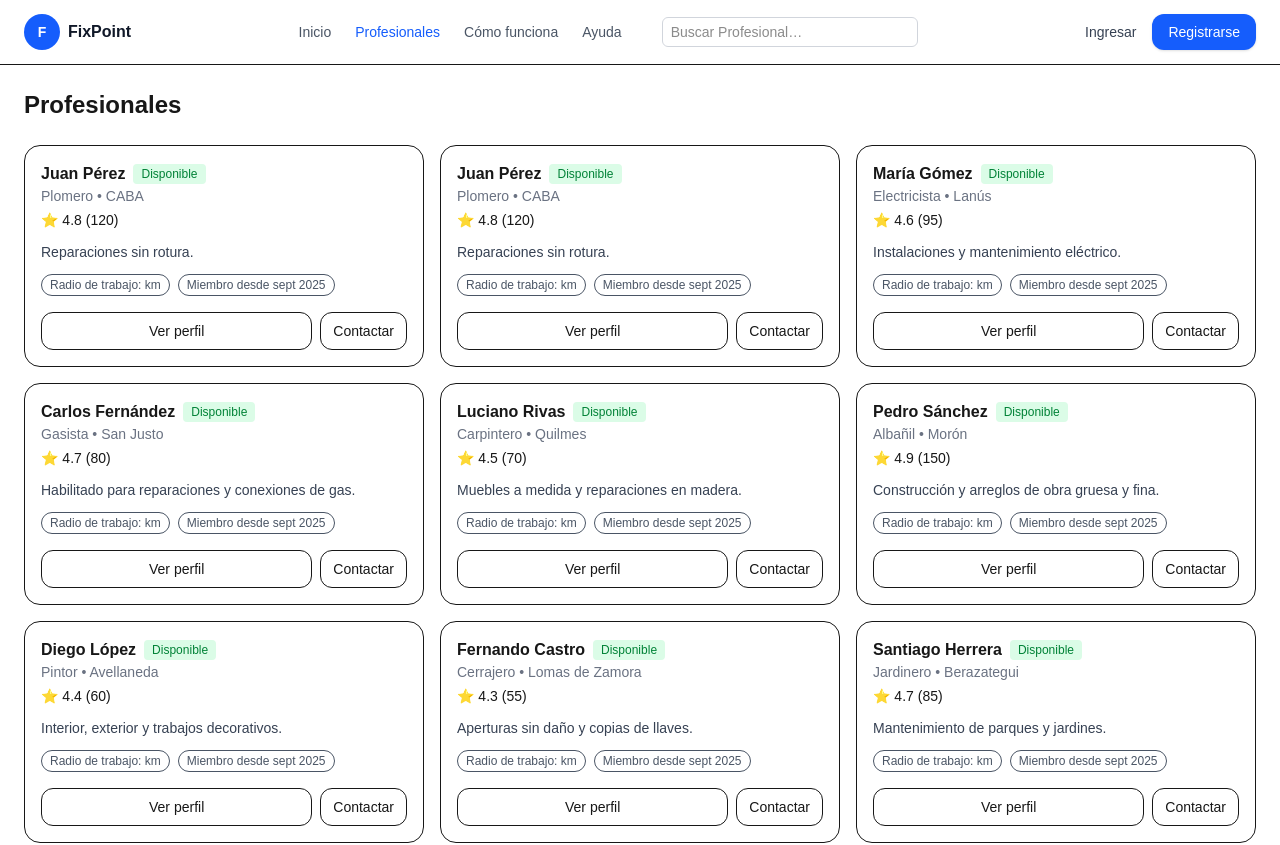
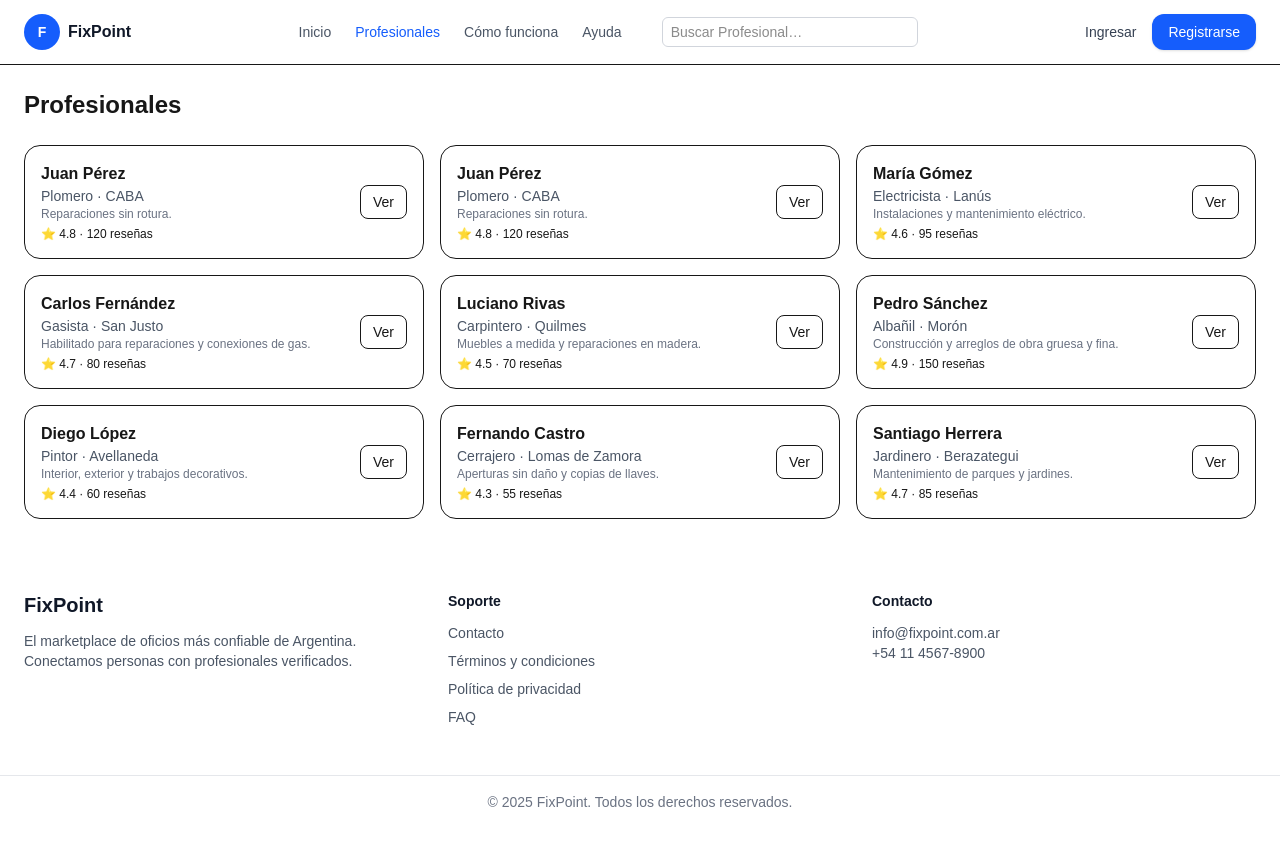
Before and after one commit to grupo63/fixPoint, a Next.js app in the folder front/: page /profesionales in a window 1280 px wide. Shown: the top 845 px of the page. Built offline with nearby package versions, Linux system fonts and the light colour scheme.

Commit message:
Dashboard Roles

```diff
--- /dev/null
+++ b/front/src/app/(views)/(protected)/profesional/dashboard/page.tsx
@@ -0,0 +1,142 @@
+// app/(views)/(protected)/professional/dashboard/page.tsx
+"use client";
+import * as React from "react";
+import { DashboardCard } from "@/components/profesionalProfile/dashboardCard";
+import type { Professional } from "@/types/profesionalTypes";
+import fetchProfessionals from "@/helper/mockProfesionales"; // default export en tu mock
+
+// Simula el usuario logueado (cambiá esto cuando tengas auth real)
+const LOGGED_USER_ID = "u8";
+
+function formatSince(iso?: string) {
+  if (!iso) return "-";
+  const d = new Date(iso);
+  if (Number.isNaN(d.getTime())) return "-";
+  return new Intl.DateTimeFormat("es-AR", { month: "short", year: "numeric" }).format(d);
+}
+
+export default function ProfessionalDashboardPage() {
+  const [pro, setPro] = React.useState<Professional | null>(null);
+
+  React.useEffect(() => {
+    let mounted = true;
+    (async () => {
+      const list = await fetchProfessionals();                 // trae tu lista mockeada
+      const found = list.find(p => p.userId === LOGGED_USER_ID) // busca por userId
+                 ?? list[0]                                    // fallback
+                 ?? null;
+      if (mounted) setPro(found);
+    })();
+    return () => { mounted = false; };
+  }, []);
+
+  if (!pro) {
+    return (
+      <main className="p-6">
+        <h1 className="text-2xl font-semibold">Panel del profesional</h1>
+        <p className="text-sm text-gray-500 mt-2">Cargando perfil…</p>
+      </main>
+    );
+  }
+
+  return (
+    <main className="p-6 space-y-4">
+      <h1 className="text-2xl font-semibold">Panel del profesional</h1>
+
+      <div className="grid grid-cols-1 md:grid-cols-2 gap-4">
+        {/* PERFIL */}
+        <DashboardCard title="Mi perfil">
+          <div className="flex items-center gap-3 mb-2">
+            {/* eslint-disable-next-line @next/next/no-img-element */}
+            <img
+              src={pro.profileImg ?? "/placeholder.png"}
+              alt={pro.displayName ?? "Profesional"}
+              className="h-16 w-16 rounded-full object-cover"
+            />
+            <div>
+              <h2 className="text-lg font-semibold">{pro.displayName ?? "Profesional"}</h2>
+              <p className="text-sm text-gray-500">{pro.speciality}</p>
+              <p className="text-xs text-gray-500">Desde {formatSince(pro.createdAt)}</p>
+            </div>
+          </div>
+
+          {pro.aboutMe && <p className="text-sm text-gray-700">{pro.aboutMe}</p>}
+
+          {/* Datos (sin <p> anidados) */}
+          <div className="grid grid-cols-2 gap-2 mt-3 text-sm">
+            <div>
+              <span className="font-medium">Ubicación:</span> {pro.location ?? "-"}
+            </div>
+            <div>
+              <span className="font-medium">Radio:</span> {pro.workingRadius} km
+            </div>
+            <div>
+              <span className="font-medium">Estado:</span>{" "}
+              <span className={pro.isActive ? "text-emerald-700" : "text-gray-500"}>
+                {pro.isActive ? "Activo" : "Inactivo"}
+              </span>
+            </div>
+            {pro.averageRating != null && pro.reviewsCount != null && (
+              <div>
+                <span className="font-medium">Rating:</span> {pro.averageRating} ⭐ ({pro.reviewsCount} reseñas)
+              </div>
+            )}
+          </div>
+        </DashboardCard>
+
+        {/* PODÉS DEJAR ESTAS OTRAS TARJETAS COMO PLACEHOLDER */}
+        <DashboardCard title="Servicios">
+          <ul className="text-sm space-y-2">
+            <li className="flex items-center justify-between">
+              <span>Podado y limpieza</span><span className="text-gray-500">$ desde</span>
+            </li>
+            <li className="flex items-center justify-between">
+              <span>Mantenimiento de césped</span><span className="text-gray-500">$ desde</span>
+            </li>
+            <li className="flex items-center justify-between">
+              <span>Riego estacional</span><span className="text-gray-500">$ desde</span>
+            </li>
+          </ul>
+        </DashboardCard>
+
+        <DashboardCard title="Solicitudes de hoy">
+          <ul className="divide-y">
+            <li className="py-2 flex items-center justify-between">
+              <div>
+                <p className="text-sm font-medium">Corte de césped</p>
+                <p className="text-xs text-gray-500">13:00 · {pro.location ?? "—"}</p>
+              </div>
+              <span className="text-xs text-gray-500">Ver</span>
+            </li>
+            <li className="py-2 flex items-center justify-between">
+              <div>
+                <p className="text-sm font-medium">Podado de arbustos</p>
+                <p className="text-xs text-gray-500">16:30 · {pro.location ?? "—"}</p>
+              </div>
+              <span className="text-xs text-gray-500">Ver</span>
+            </li>
+          </ul>
+        </DashboardCard>
+
+        <DashboardCard title="Reseñas">
+          <ul className="space-y-3 text-sm">
+            <li className="rounded border p-3">
+              <div className="flex items-center justify-between">
+                <span className="font-medium">María R.</span>
+                <span className="text-xs text-amber-600">★★★★★</span>
+              </div>
+              <p className="text-gray-700 mt-1">Muy profesional, dejó el jardín impecable.</p>
+            </li>
+            <li className="rounded border p-3">
+              <div className="flex items-center justify-between">
+                <span className="font-medium">Carlos G.</span>
+                <span className="text-xs text-amber-600">★★★★☆</span>
+              </div>
+              <p className="text-gray-700 mt-1">Buen trabajo y puntualidad.</p>
+            </li>
+          </ul>
+        </DashboardCard>
+      </div>
+    </main>
+  );
+}
--- a/front/src/app/(views)/(protected)/user/page.tsx
+++ b/front/src/app/(views)/(protected)/user/dashboard/page.tsx
@@ -3,5 +3,5 @@ import { ProfileSummary } from "@/components/profileView/profileSummary";
 import { mockUsers } from "@/helper/mockUsers";
 
 export default function Profile() {
-  return <ProfileSummary user={mockUsers[2]} />;
+  return <ProfileSummary user={mockUsers[1]} />;
 }
--- a/front/src/app/(views)/profesionales/page.tsx
+++ b/front/src/app/(views)/profesionales/page.tsx
@@ -1,7 +1,5 @@
-import ProfesionalCard from "@/components/profesionalCard/ProfesionalCard";
-import fetchProfessionals from "@/helper/mockProfesionales"
-
-
+import { ProfesionalCard } from "@/components/profesionalCard/ProfesionalCard";
+import fetchProfessionals from "@/helper/mockProfesionales";
 
 export default async function ProfessionalsPage() {
   const pros = await fetchProfessionals();
@@ -12,7 +10,7 @@ export default async function ProfessionalsPage() {
 
       <div className="grid grid-cols-1 sm:grid-cols-2 lg:grid-cols-3 gap-4">
         {pros.map((p) => (
-          <ProfesionalCard key={p.p_ID} pro={p} />
+          <ProfesionalCard key={p.pId} pro={p} />
         ))}
       </div>
     </main>
--- a/front/src/components/profesionalCard/ProfesionalCard.tsx
+++ b/front/src/components/profesionalCard/ProfesionalCard.tsx
@@ -2,118 +2,146 @@ import Link from "next/link";
 // import Image from "next/image";
 import type { Professional, ProfessionalImage } from "@/types/profesionalTypes";
 
-type Props = {
-  pro: Professional;
-  images?: ProfessionalImage[]; // galería opcional
-};
+// type Props = {
+//   pro: Professional;
+//   images?: ProfessionalImage[]; // galería opcional
+// };
 
-/** Utilidades */
-function formatSince(iso?: string) {
-  if (!iso) return null;
-  const d = new Date(iso);
-  if (Number.isNaN(d.getTime())) return null;
-  try {
-    return new Intl.DateTimeFormat("es-AR", {
-      month: "short",
-      year: "numeric",
-    }).format(d);
-  } catch {
-    return null;
-  }
-}
+// /** Utilidades */
+// function formatSince(iso?: string) {
+//   if (!iso) return null;
+//   const d = new Date(iso);
+//   if (Number.isNaN(d.getTime())) return null;
+//   try {
+//     return new Intl.DateTimeFormat("es-AR", {
+//       month: "short",
+//       year: "numeric",
+//     }).format(d);
+//   } catch {
+//     return null;
+//   }
+// }
 
-function pickCover(pro: Professional, images: ProfessionalImage[]) {
-  const primary = images.find((i) => i.is_primary);
-  const first = images.slice().sort((a, b) => a.sort_index - b.sort_index)[0];
+// function pickCover(pro: Professional, images: ProfessionalImage[]) {
+//   const primary = images.find((i) => i.is_primary);
+//   const first = images.slice().sort((a, b) => a.sort_index - b.sort_index)[0];
+//   return (
+//     pro.profileImg || primary?.img_url || first?.img_url || "/placeholder.png"
+//   );
+// }
+
+// export default function ProfesionalCard({ pro, images = [] }: Props) {
+//   const coverUrl = pickCover(pro, images);
+//   const name = pro.displayName ?? "Profesional";
+//   const since = formatSince(pro.createdAt);
+//   const rating =
+//     typeof pro.averageRating === "number" ? pro.averageRating : null;
+//   const reviews =
+//     typeof pro.reviewsCount === "number" ? pro.reviewsCount : null;
+
+//   return (
+//     <article className="rounded-2xl border p-4 hover:shadow-sm transition">
+//       {/* Header */}
+//       <div className="flex items-start gap-3">
+//         {/* <Image
+//           src={coverUrl}
+//           alt={name}
+//           width={56}
+//           height={56}
+//           className="h-14 w-14 rounded-full object-cover"
+//           loading="lazy"
+//         /> */}
+//         <div className="flex-1 min-w-0">
+//           <div className="flex items-center gap-2">
+//             <h3 className="font-semibold truncate">{name}</h3>
+//             {pro.isActive && (
+//               <span className="text-xs rounded bg-green-100 px-2 py-0.5 text-green-700">
+//                 Disponible
+//               </span>
+//             )}
+//           </div>
+
+//           <p className="text-sm text-gray-500">
+//             {pro.speciality}
+//             {pro.location ? ` • ${pro.location}` : ""}
+//           </p>
+
+//           {/* Rating opcional si lo traés */}
+//           {rating !== null && (
+//             <p className="mt-1 text-sm">
+//               ⭐ {rating.toFixed(1)}
+//               {typeof reviews === "number" ? ` (${reviews})` : ""}
+//             </p>
+//           )}
+//         </div>
+//       </div>
+
+//       {/* Body */}
+//       {pro.aboutMe && (
+//         <p className="mt-3 text-sm text-gray-700 line-clamp-3">{pro.aboutMe}</p>
+//       )}
+
+//       <div className="mt-3 flex flex-wrap items-center gap-2 text-xs text-gray-600">
+//         <span className="rounded-full border px-2 py-0.5">
+//           Radio de trabajo: {pro.working_radius} km
+//         </span>
+//         {since && (
+//           <span className="rounded-full border px-2 py-0.5">
+//             Miembro desde {since}
+//           </span>
+//         )}
+//         {typeof pro.latitude === "number" &&
+//           typeof pro.longitude === "number" && (
+//             <span className="rounded-full border px-2 py-0.5">
+//               Con ubicación
+//             </span>
+//           )}
+//       </div>
+
+//       {/* Footer / Acciones */}
+//       <div className="mt-4 flex gap-2">
+//         <Link
+//           href={`/professionals/${pro.p_ID}`}
+//           className="flex-1 rounded-xl border px-3 py-2 text-center text-sm hover:bg-gray-50"
+//         >
+//           Ver perfil
+//         </Link>
+//         <button
+//           type="button"
+//           className="rounded-xl border px-3 py-2 text-sm hover:bg-gray-50"
+//           // onClick={() => ... } // si querés “Contactar”
+//         >
+//           Contactar
+//         </button>
+//       </div>
+//     </article>
+//   );
+// }
+
+export function ProfesionalCard({ pro }: { pro: Professional }) {
   return (
-    pro.profileImg || primary?.img_url || first?.img_url || "/placeholder.png"
-  );
-}
-
-export default function ProfesionalCard({ pro, images = [] }: Props) {
-  const coverUrl = pickCover(pro, images);
-  const name = pro.displayName ?? "Profesional";
-  const since = formatSince(pro.createdAt);
-  const rating =
-    typeof pro.averageRating === "number" ? pro.averageRating : null;
-  const reviews =
-    typeof pro.reviewsCount === "number" ? pro.reviewsCount : null;
-
-  return (
-    <article className="rounded-2xl border p-4 hover:shadow-sm transition">
-      {/* Header */}
-      <div className="flex items-start gap-3">
-        {/* <Image
-          src={coverUrl}
-          alt={name}
-          width={56}
-          height={56}
-          className="h-14 w-14 rounded-full object-cover"
-          loading="lazy"
-        /> */}
-        <div className="flex-1 min-w-0">
-          <div className="flex items-center gap-2">
-            <h3 className="font-semibold truncate">{name}</h3>
-            {pro.isActive && (
-              <span className="text-xs rounded bg-green-100 px-2 py-0.5 text-green-700">
-                Disponible
-              </span>
-            )}
-          </div>
-
-          <p className="text-sm text-gray-500">
-            {pro.speciality}
-            {pro.location ? ` • ${pro.location}` : ""}
-          </p>
-
-          {/* Rating opcional si lo traés */}
-          {rating !== null && (
-            <p className="mt-1 text-sm">
-              ⭐ {rating.toFixed(1)}
-              {typeof reviews === "number" ? ` (${reviews})` : ""}
-            </p>
-          )}
-        </div>
+    <article className="border rounded-2xl p-4 flex items-center gap-4">
+      {/* <Image
+        src={pro.profileImg}
+        alt={pro.displayName}
+        width={64}
+        height={64}
+        className="rounded-full object-cover"
+      /> */}
+      <div className="flex-1">
+        <h3 className="font-semibold">{pro.displayName}</h3>
+        <p className="text-sm text-gray-600">{pro.speciality} · {pro.location}</p>
+        <p className="text-xs text-gray-500 line-clamp-2">{pro.aboutMe}</p>
+        <p className="text-xs mt-1">
+          ⭐ {pro.averageRating} · {pro.reviewsCount} reseñas
+        </p>
       </div>
-
-      {/* Body */}
-      {pro.aboutMe && (
-        <p className="mt-3 text-sm text-gray-700 line-clamp-3">{pro.aboutMe}</p>
-      )}
-
-      <div className="mt-3 flex flex-wrap items-center gap-2 text-xs text-gray-600">
-        <span className="rounded-full border px-2 py-0.5">
-          Radio de trabajo: {pro.working_radius} km
-        </span>
-        {since && (
-          <span className="rounded-full border px-2 py-0.5">
-            Miembro desde {since}
-          </span>
-        )}
-        {typeof pro.latitude === "number" &&
-          typeof pro.longitude === "number" && (
-            <span className="rounded-full border px-2 py-0.5">
-              Con ubicación
-            </span>
-          )}
-      </div>
-
-      {/* Footer / Acciones */}
-      <div className="mt-4 flex gap-2">
-        <Link
-          href={`/professionals/${pro.p_ID}`}
-          className="flex-1 rounded-xl border px-3 py-2 text-center text-sm hover:bg-gray-50"
-        >
-          Ver perfil
-        </Link>
-        <button
-          type="button"
-          className="rounded-xl border px-3 py-2 text-sm hover:bg-gray-50"
-          // onClick={() => ... } // si querés “Contactar”
-        >
-          Contactar
-        </button>
-      </div>
+      <a
+        href={`/admin/professionals/${pro.pId}`}
+        className="px-3 py-1.5 rounded-lg border text-sm hover:bg-gray-50"
+      >
+        Ver
+      </a>
     </article>
   );
 }
--- /dev/null
+++ b/front/src/components/profesionalProfile/dashboardCard.tsx
@@ -0,0 +1,19 @@
+"use client";
+import * as React from "react";
+
+type Props = {
+  title?: string;
+  children: React.ReactNode;
+  className?: string;
+};
+
+export function DashboardCard({ title, children, className = "" }: Props) {
+  return (
+    <section className={`rounded-lg border p-4 bg-white ${className}`}>
+      {title && <h3 className="font-semibold mb-2">{title}</h3>}
+      {children}
+    </section>
+  );
+}
+
+export default DashboardCard;
```
Also changed, not shown: front/src/app/(views)/(protected)/admin/users/page.tsx (+36 -48 lines).
